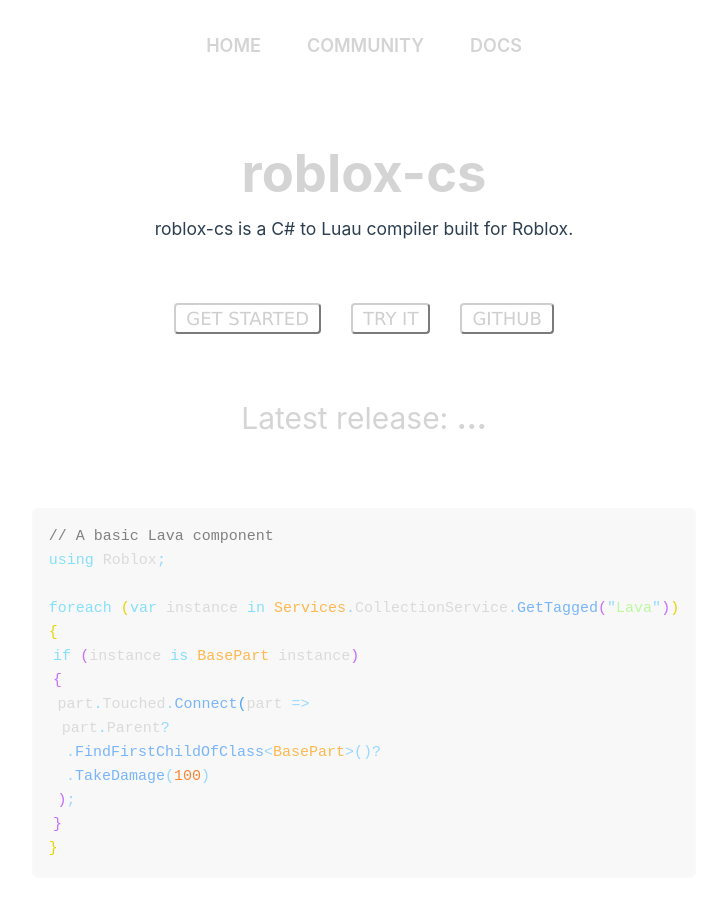
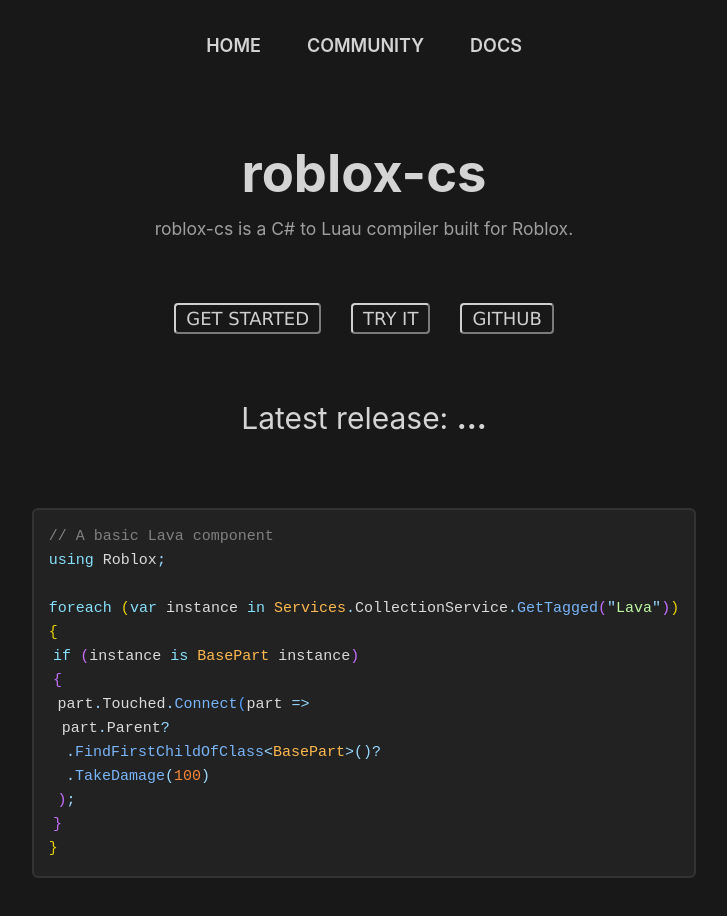
Before and after one commit to roblox-csharp/roblox-cs.com, a Vue app: page / in a window 1280 px wide. Shown: the top 916 px of the page, without its empty margins (276-1003 px from the left). Built offline with nearby package versions, Linux system fonts and the light colour scheme; no server answers.

Commit message:
fix: force dark mode

```diff
--- a/src/assets/base.css
+++ b/src/assets/base.css
@@ -1,9 +1,9 @@
 /* color palette from <https://github.com/vuejs/theme> */
 :root {
-  --vt-c-white: #ffffff;
-  --vt-c-white-soft: #f8f8f8;
-  --vt-c-white-mute: #f2f2f2;
-  --vt-c-white-light: #f9f9f9;
+  --vt-c-white: #181818;
+  --vt-c-white-soft: #222222;
+  --vt-c-white-mute: #282828;
+  --vt-c-white-light: #333333;
 
   --vt-c-black: #181818;
   --vt-c-black-soft: #222222;
@@ -12,35 +12,19 @@
 
   --vt-c-indigo: #2c3e50;
 
-  --vt-c-divider-light-1: rgba(60, 60, 60, 0.29);
-  --vt-c-divider-light-2: rgba(60, 60, 60, 0.12);
+  --vt-c-divider-light-1: rgba(84, 84, 84, 0.65);
+  --vt-c-divider-light-2: rgba(84, 84, 84, 0.48);
   --vt-c-divider-dark-1: rgba(84, 84, 84, 0.65);
   --vt-c-divider-dark-2: rgba(84, 84, 84, 0.48);
 
-  --vt-c-text-light-1: var(--vt-c-indigo);
-  --vt-c-text-light-2: rgba(60, 60, 60, 0.66);
+  --vt-c-text-light-1: var(--vt-c-white);
+  --vt-c-text-light-2: rgba(235, 235, 235, 0.64);
   --vt-c-text-dark-1: var(--vt-c-white);
   --vt-c-text-dark-2: rgba(235, 235, 235, 0.64);
 }
 
 /* semantic color variables for this project */
 :root {
-  --color-background: var(--vt-c-white);
-  --color-background-soft: var(--vt-c-white-soft);
-  --color-background-mute: var(--vt-c-white-mute);
-  --color-background-light: var(--vt-c-white-light);
-
-  --color-border: var(--vt-c-divider-light-2);
-  --color-border-hover: var(--vt-c-divider-light-1);
-
-  --color-heading: var(--vt-c-text-light-1);
-  --color-text: var(--vt-c-text-light-1);
-
-  --section-gap: 160px;
-}
-
-@media (prefers-color-scheme: dark) {
-  :root {
     --color-background: var(--vt-c-black);
     --color-background-soft: var(--vt-c-black-soft);
     --color-background-mute: var(--vt-c-black-mute);
@@ -52,7 +36,6 @@
     --color-heading: var(--vt-c-text-dark-1);
     --color-text: var(--vt-c-text-dark-2);
   }
-}
 
 *,
 *::before,
```
